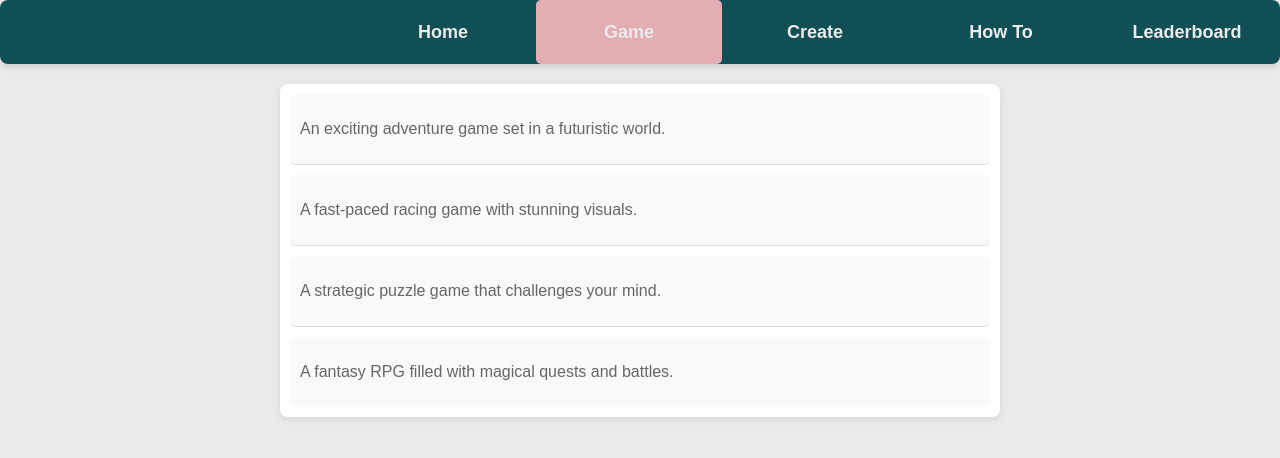
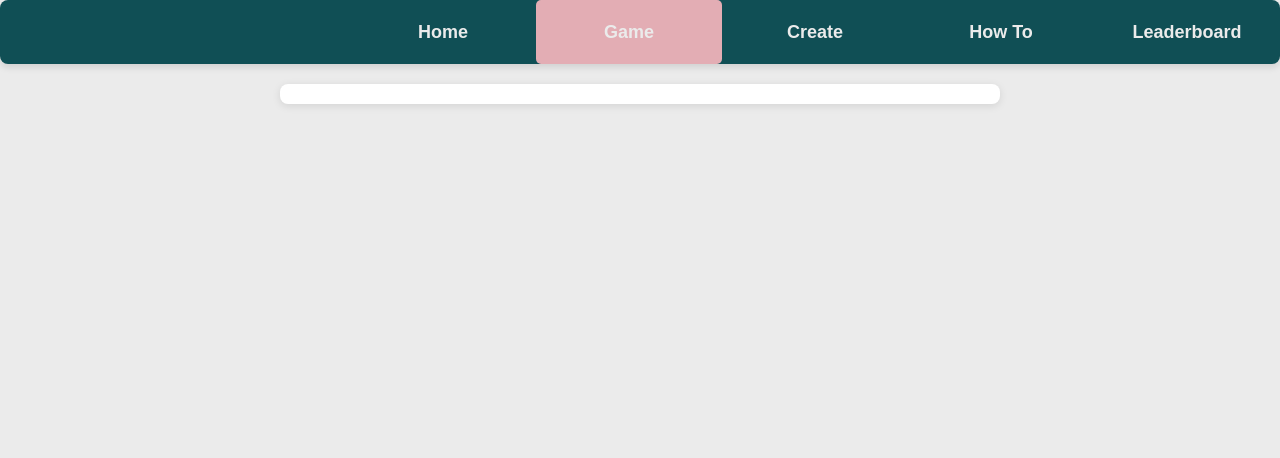
Before and after one commit to kaylamattson/coen161project, a PHP site: page /ourGames.html in a window 1280 px wide. Shown: the top 458 px of the page. Run offline with PHP 8.4, Linux system fonts and the light colour scheme.

Commit message:
kaylah madeGames all working

```diff
--- a/game.html
+++ b/game.html
@@ -22,7 +22,7 @@
         </div>
 
         <div class = "container">
-            <button type = "button" class = "box">Made Version</button>
+            <button type = "button" class = "box" onclick = "window.location.href='ourGames.php'">Made Version</button>
             <button type = "button" class = "box">Random</button>
             <button type = "button" class = "box" id = "quit" onclick = "window.location.href='home.html'">Quit</button>
         </div>
--- a/ourGames.html
+++ b/ourGames.html
@@ -22,18 +22,6 @@
             <a href="leaderboard.html">Leaderboard</a>
         </div>
         <div class="game-list" id="gameList">
-            <button onclick="window.location.href='fullGame.php?id=1';" class="game-item">
-                <p class="game-description">An exciting adventure game set in a futuristic world.</p>
-            </button>
-            <button class="game-item">
-                <p class="game-description">A fast-paced racing game with stunning visuals.</p>
-            </button>
-            <button class="game-item">
-                <p class="game-description">A strategic puzzle game that challenges your mind.</p>
-            </button>
-            <button class="game-item">
-                <p class="game-description">A fantasy RPG filled with magical quests and battles.</p>
-            </button>
         </div>
     </body>
 </html>
```
Also changed, not shown: ourGames.php (+4 -8 lines).
